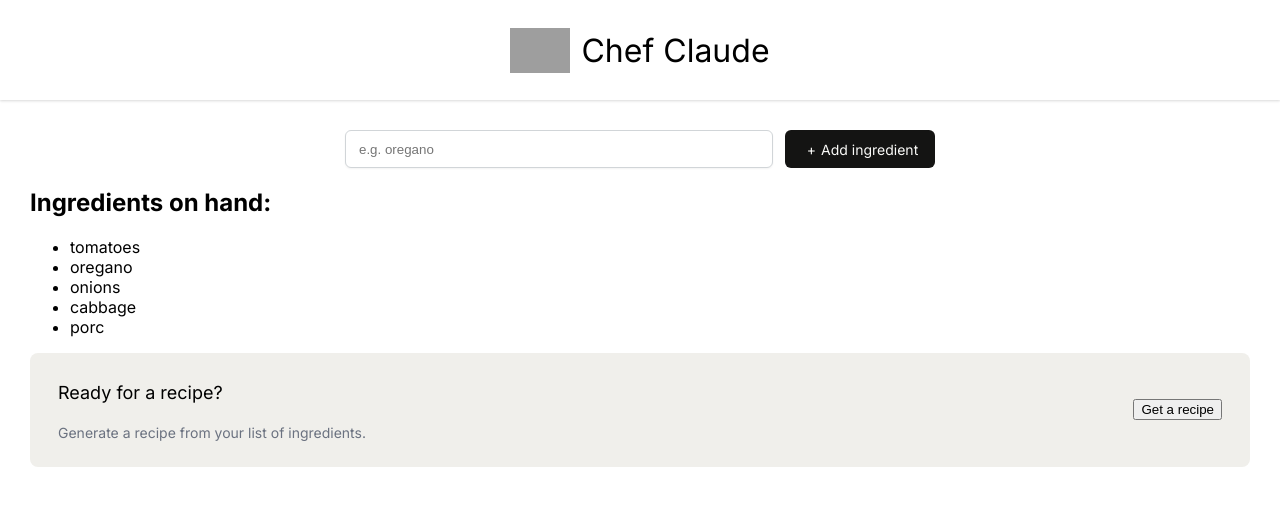
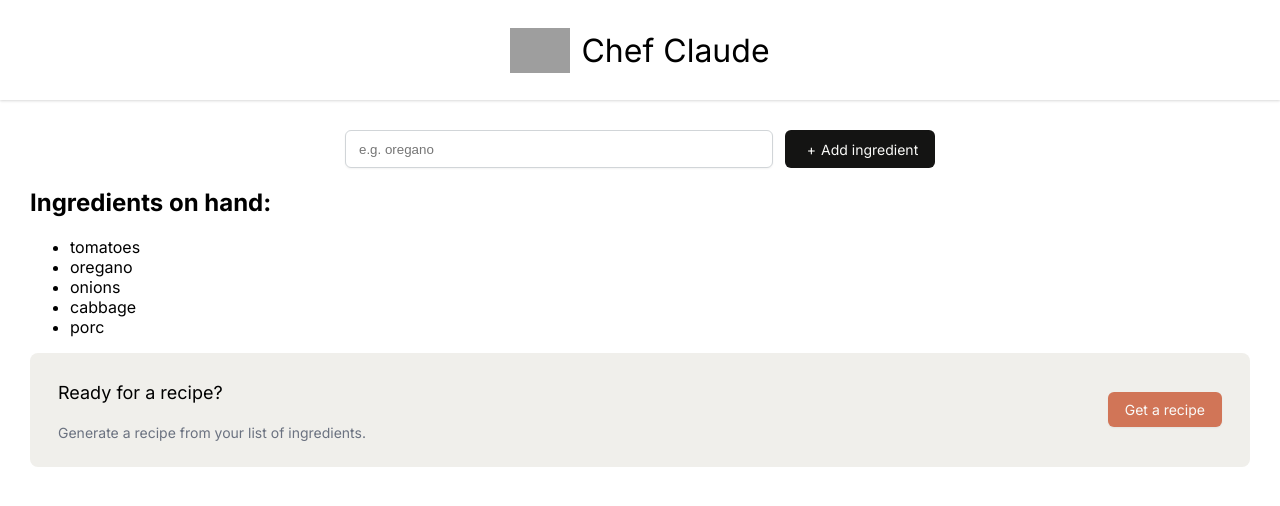
Before and after one commit to kengni155/chef-claude-recipe, a React (Vite) app: page / in a window 1280 px wide. Shown: the top 506 px of the page. Built offline with nearby package versions, Linux system fonts and the light colour scheme; no server answers; grey boxes are pictures that could not be loaded.

Commit message:
Complete implementation of our chef claude functionalities wedApp.

```diff
--- a/component/ClaudeRecipe.jsx
+++ b/component/ClaudeRecipe.jsx
@@ -4,7 +4,7 @@
 
     return (
         <section className="suggested-recipe-container" aria-live="polite">
-            <h2>Chef Claude Recommends: from</h2>
+            <h2>Chef Claude Recommends: </h2>
             <ReactMarkdown>{props.recipe}</ReactMarkdown>
         </section>
     )
--- a/src/index.css
+++ b/src/index.css
@@ -89,9 +89,25 @@
   line-height: 20px;
 }
 
+.get-recipe-container button {
+  border: none;
+  border-radius: 6px;
+  background: #D17557;
+  box-shadow: 0px 1px 2px 0px rgba(0, 0, 0, 0.05);
+  color: #fafaf8;
+  padding: 9px 17px;
+  font-family: Inter, sans-serif;
+  font-size: 0.875rem;
+  cursor: pointer;
+}
+
 .suggested-recipe-container {
   color: #475467;
   line-height: 28px;
   font-size: 1.125rem;
   font-weight: 400;
 }
+
+.suggested-recipe-container ul li, .suggested-recipe-container ol li{
+  margin-bottom: 8px;
+}
```
